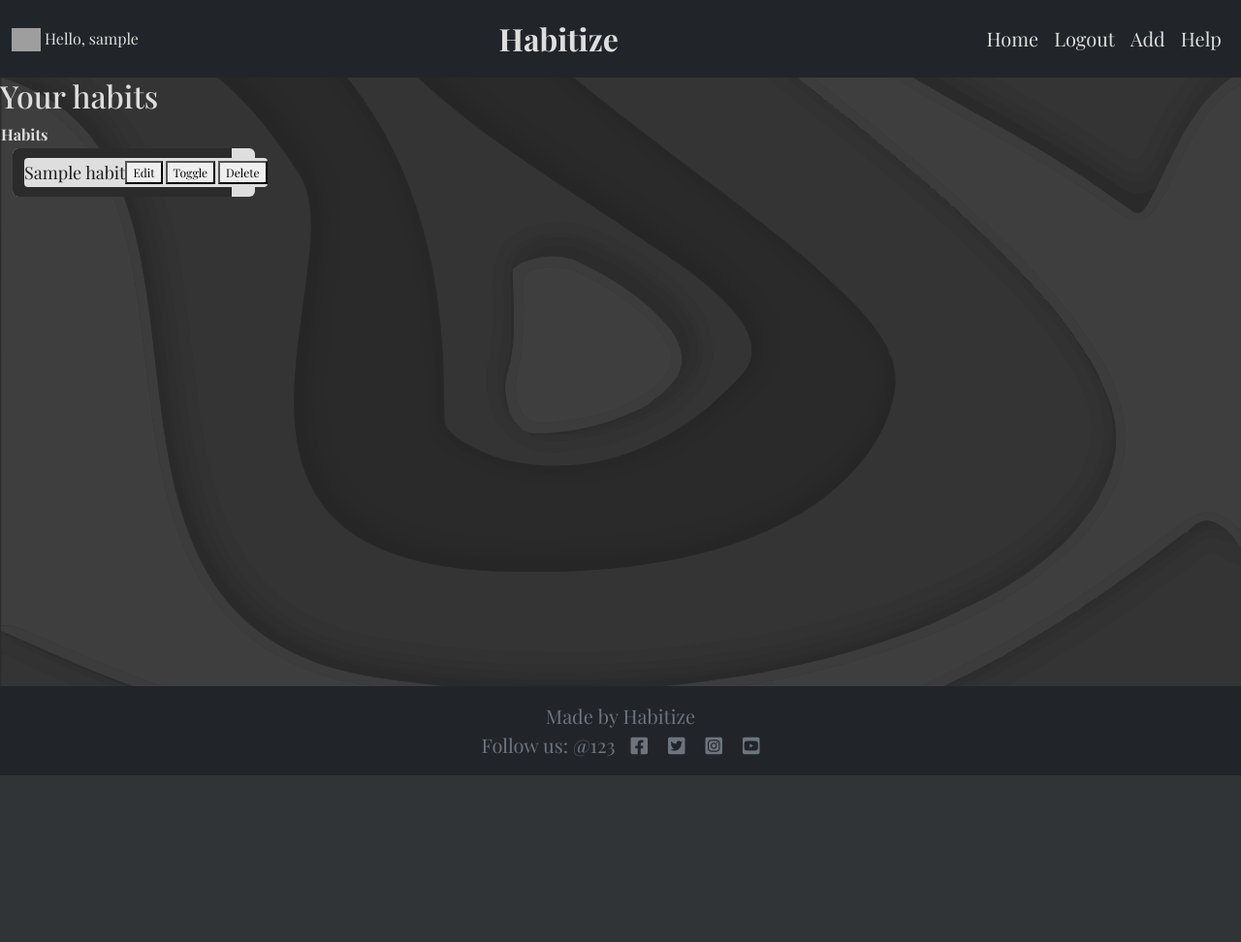
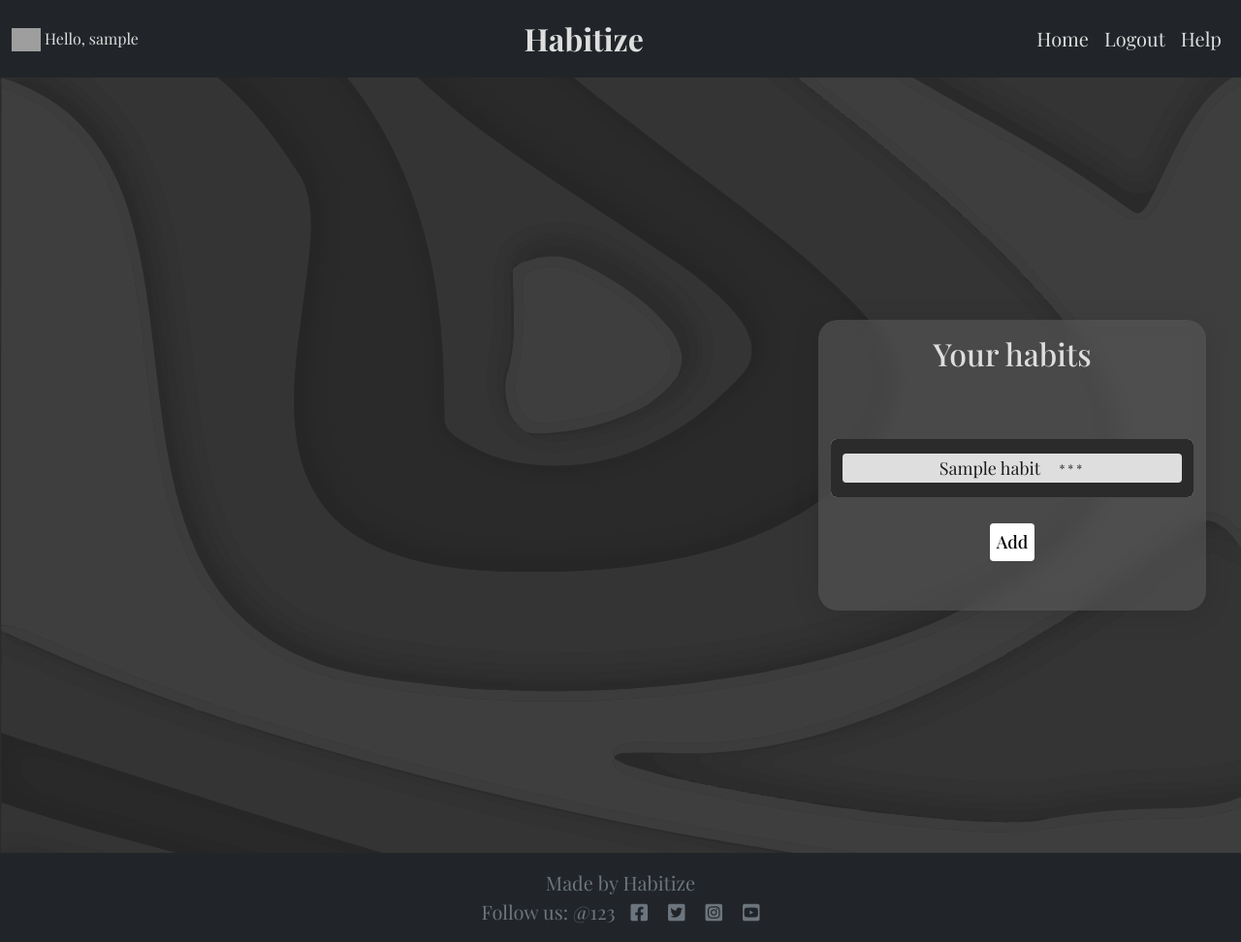
Before and after one commit to jflets/Habitize, a Django app: page /dashboard/ in a window 1280 px wide. Shown: the whole page at 97% size. Before the commit the page ends 800 px from the top, so only its background shows below. Run offline with Django 3.2, Linux system fonts and the light colour scheme; a user stored in the database is signed in; tables that the repository leaves empty hold one stand-in row (values such as "Sample post"); grey boxes are pictures that could not be loaded.

Commit message:
Style habit card

```diff
--- a/static/css/dashboard.css
+++ b/static/css/dashboard.css
@@ -123,6 +123,20 @@ h3 {
     padding-bottom: 1rem;
 }
 
+.card4 {
+    max-width: 400px;
+    min-width: 300px;
+    min-height: 300px;
+    text-align: center;
+    padding-top: 1rem;
+    padding-bottom: 1rem;
+    background: rgba(92, 92, 92, 0.55);
+    border-radius: 20px;
+    box-shadow: 0 4px 30px rgba(0, 0, 0, 0.1);
+    backdrop-filter: blur(9px);
+    -webkit-backdrop-filter: blur(9px);
+}
+
 /* ------------------------------ button styling  ---------------------------------- */
 .btn-signup {
     background-color: #2b2b2b;
@@ -170,8 +184,31 @@ h3 {
     color: #dedede;
 }
 
-.options-btn {
+.options {
     text-decoration: none;
+    color: #1C1C1C;
+    padding: 0.2rem 0.8rem;
+    border-radius: 4px;
+}
+
+.options:hover,
+.options:active {
+    color: #dedede;
+    background-color: #1C1C1C;
+}
+
+.option-btn {
+    min-width: 40px;
+    text-align: center;
+    text-decoration: none;
+    color: #1C1C1C;
+    padding: 0 0.2rem;
+}
+
+.option-btn:hover,
+.option-btn:active {
+    color: #dedede;
+    background-color: #1C1C1C;
 }
 
 /* ------------------------------ link styling  ---------------------------------- */
@@ -231,15 +268,26 @@ form input:focus {
     outline: 1px solid #dedede;
 }
 
+.main-container {
+    min-width: 100vw;
+    min-height: 100vh;
+    display: flex;
+    align-items: center;
+    padding: 3rem;
+}
+
 /* ------------------------------ habit progressbar styling  ---------------------------------- */
+.habit-con {
+    margin: 0.5rem 0;
+}
+
 .progress {
-    min-width: 250px;
-    min-height: 50px;
+    min-width: 300px;
+    min-height: 60px;
 }
 
 .progress-bar {
-    width: 200px;
-    height: 100px;
+    min-height: 100px;
     background-color: #2b2b2b;
     border-radius: 5px;
     transition: width 0.5s ease-in-out;
@@ -253,15 +301,19 @@ form input:focus {
     display: flex;
     align-items: center;
     background-color: #dedede;
+    padding: 0;
 }
 
 .progress-cd {
-    min-width: 200px;
+    min-width: 350px;
     min-height: 30px;
+    padding: 0.1rem;
+    margin-left: 3%;
     background-color: #dedede;
     border-radius: 4px;
     position: absolute;
     display: flex;
     justify-content: center;
     align-items: center;
+    gap: 1rem;
 }
--- a/templates/dashboard/base.html
+++ b/templates/dashboard/base.html
@@ -44,9 +44,6 @@
                         <a class="nav-link" href="{% url 'account_logout' %}">Logout</a>
                     </li>
                     {% endif %}
-                    <li class="nav-item">
-                        <a class="nav-link" aria-current="page" href="{% url 'add' %}">Add</a>
-                    </li>
                     <li class="nav-item">
                         <a class="nav-link" aria-current="page" href="#">Help</a>
                     </li>
--- a/templates/dashboard/index.html
+++ b/templates/dashboard/index.html
@@ -1,36 +1,97 @@
-{% extends "dashboard/base.html" %}
-{% block content %}
+{% extends "dashboard/base.html" %} {% block content %}
+<div class="container main-container">
+    <div class="row ms-auto">
+        <div class="container text-center">
+            <div class="row card4 justify-content-center">
               <h2>Your habits</h2>
               <table>
-    <tr>
-        <th>Habits</th>
-    </tr>
                 {% for habit in habits %}
                 <tr>
                   <td>
-            <div class="container">
+                    <div class="container habit-con">
                       <div class="row">
                         <div>
                           {% if habit.progress == 0 %}
-                        <div class="progress container">
-                            <div class="progress-bar row" role="progressbar" data-progress="{{ habit.progress }}" aria-valuenow="0" aria-valuemin="0" aria-valuemax="100">
+                          <div class="progress container progress-container">
+                            <div
+                              class="progress-bar row"
+                              role="progressbar"
+                              data-progress="{{ habit.progress }}"
+                              aria-valuenow="0"
+                              aria-valuemin="0"
+                              aria-valuemax="100"
+                            ></div>
+                            <div class="progress-cd">
+                                <div class="habit-name">{{ habit.name }}</div>
+                                <div class="dropdown">
+                                  <a
+                                    class="option-btn"
+                                    role="button"
+                                    data-bs-toggle="dropdown"
+                                    aria-expanded="false"
+                                  >
+                                    * * *
+                                  </a>
+
+                                  <ul class="dropdown-menu">
+                                    <li>
+                                      <a class="options" href="{% url 'edit' habit.id %}"
+                                        >Edit</a
+                                      >
+                                    </li>
+                                    <li>
+                                      <a class="options" href="{% url 'toggle' habit.id %}"
+                                        >Complete Habit</a
+                                      >
+                                    </li>
+                                    <li>
+                                      <a class="options" href="{% url 'delete' habit.id %}"
+                                        >Delete</a
+                                      >
+                                    </li>
+                                  </ul>
+                                </div>
                               </div>
                           </div>
                           {% else %}
                           <div class="progress container progress-container">
-                                <div class="progress-bar row" role="progressbar" data-progress="{{ habit.progress }}" aria-valuenow="{{ habit.progress }}" aria-valuemin="0" aria-valuemax="100"></div>
+                            <div
+                              class="progress-bar"
+                              role="progressbar"
+                              data-progress="{{ habit.progress }}"
+                              aria-valuenow="{{ habit.progress }}"
+                              aria-valuemin="0"
+                              aria-valuemax="100"
+                            ></div>
                             <div class="progress-cd">
                               <div class="habit-name">{{ habit.name }}</div>
-                                    <div>
-                                        <a class="options-btn" href="{% url 'edit' habit.id %}">
-                                            <button>Edit</button>
+                              <div class="dropdown">
+                                <a
+                                  class="option-btn"
+                                  role="button"
+                                  data-bs-toggle="dropdown"
+                                  aria-expanded="false"
+                                >
+                                  * * *
                                 </a>
-                                        <a class="options-btn" href="{% url 'toggle' habit.id %}">
-                                            <button>Toggle</button>
-                                        </a>
-                                        <a class="options-btn" href="{% url 'delete' habit.id %}">
-                                            <button>Delete</button>
-                                        </a>
+
+                                <ul class="dropdown-menu">
+                                  <li>
+                                    <a class="options" href="{% url 'edit' habit.id %}"
+                                      >Edit</a
+                                    >
+                                  </li>
+                                  <li>
+                                    <a class="options" href="{% url 'toggle' habit.id %}"
+                                      >Complete Habit</a
+                                    >
+                                  </li>
+                                  <li>
+                                    <a class="options" href="{% url 'delete' habit.id %}"
+                                      >Delete</a
+                                    >
+                                  </li>
+                                </ul>
                               </div>
                             </div>
                           </div>
@@ -42,6 +103,13 @@
                 </tr>
                 {% endfor %}
               </table>
+              <a aria-current="page" href="{% url 'add' %}">
+                <button class="btn-submit">Add</button>
+              </a>
+            </div>
+          </div>
+    </div>
+</div>
 <script>
   document.addEventListener("DOMContentLoaded", function () {
     const progressBars = document.querySelectorAll(".progress-bar");
```
Lines whose indentation alone changed are shown as unchanged.
